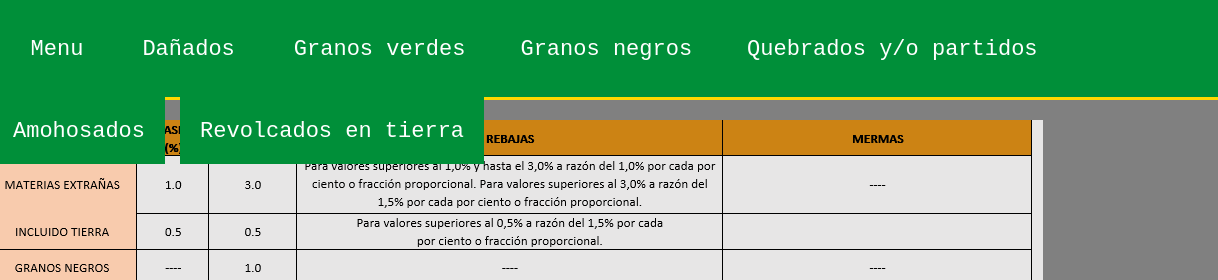
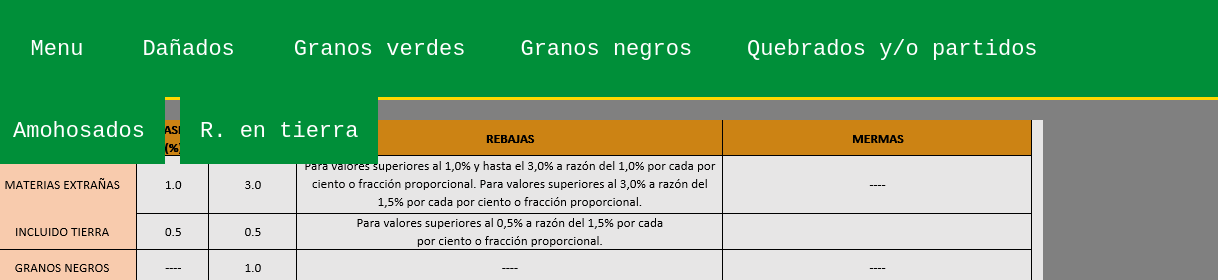
Before and after one commit to Augusto1290/trabajo_final, a plain HTML site: page ventana_soja.html in a window 1280 px wide. Shown: the top 280 px of the page, 62-1280 px from the left. Drawn offline with Linux system fonts and the light colour scheme.

Commit message:
retoques

```diff
--- a/ventana_soja.html
+++ b/ventana_soja.html
@@ -21,7 +21,7 @@
             <li class="nav-item"><a class="nav-link" href=#gn>Granos negros</a>
             <li class="nav-item"><a class="nav-link" href=#q>Quebrados y/o partidos</a>
             <li class="nav-item"><a class="nav-link" href=#a>Amohosados</a>
-            <li class="nav-item"><a class="nav-link" href=#rt>Revolcados en tierra</a>
+            <li class="nav-item"><a class="nav-link" href=#rt>R. en tierra</a>
           </ul>
           </nav>
     </header>
```
